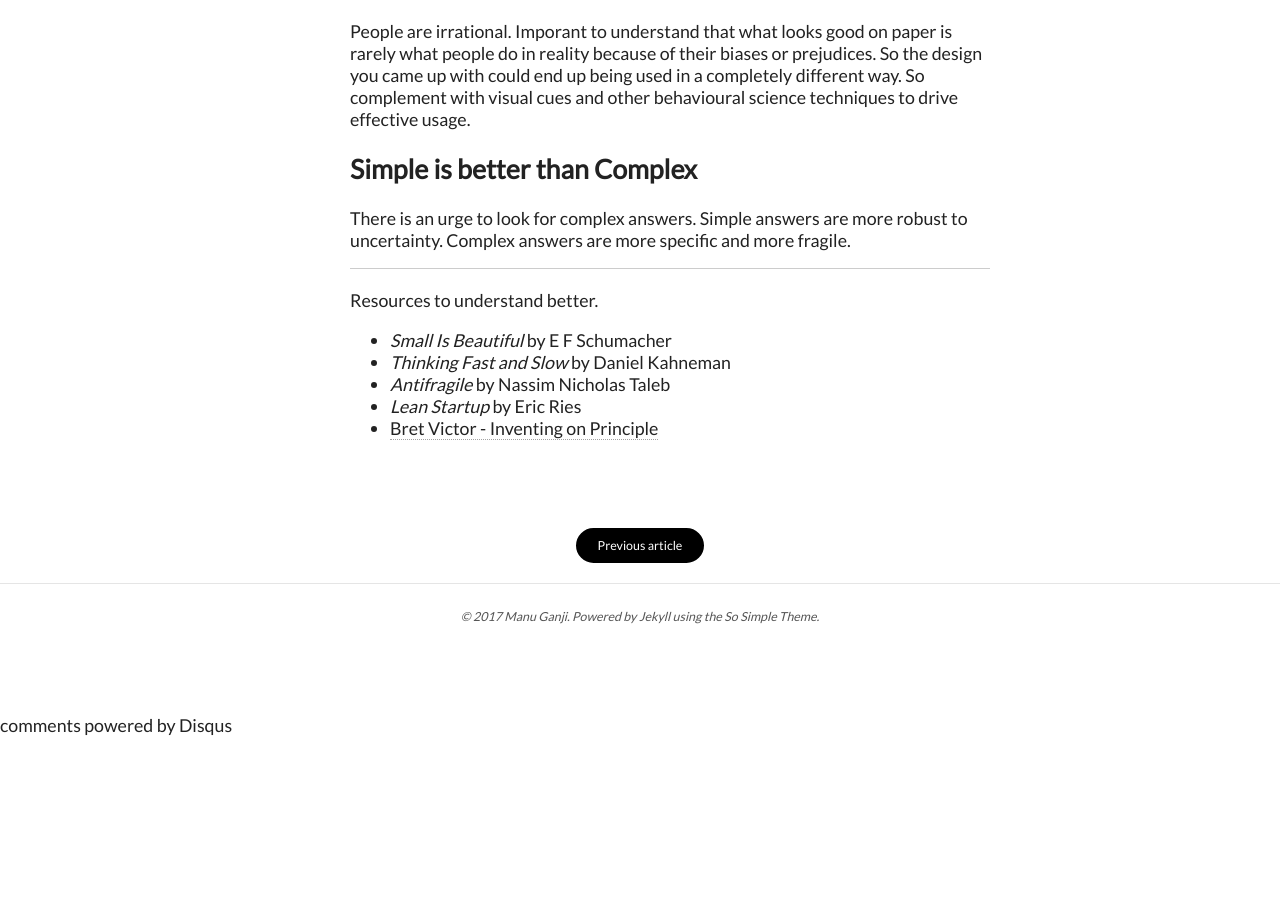
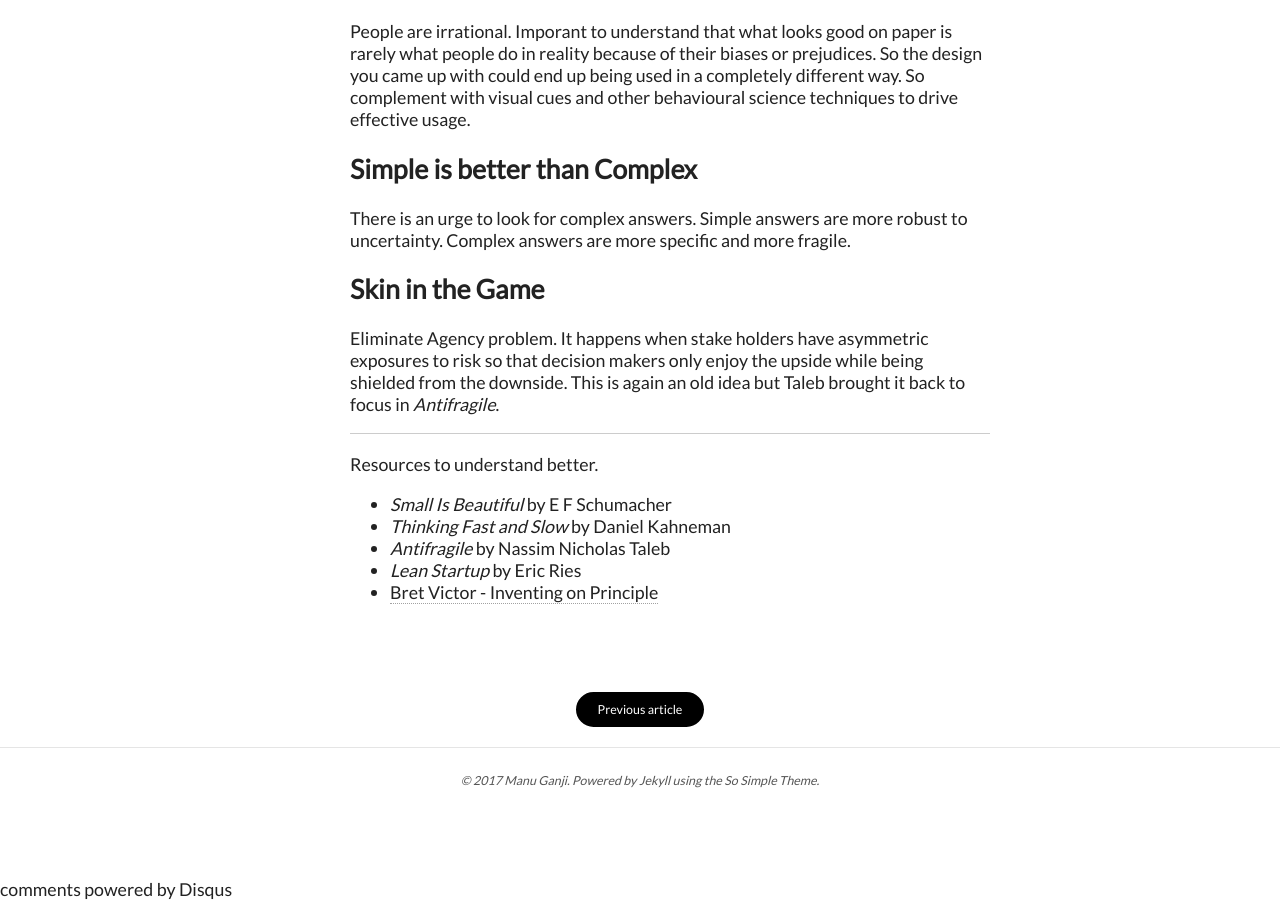
Before and after one commit to manuganji/manuganji.github.io, a Jekyll site: the page built from _posts/2017-05-04-system-design.md, in a window 1280 px wide and 900 px high, scrolled down 2362 px. Built offline with Jekyll 4.4.1, drawn with Linux system fonts in a browser that asks for light colours; nearby versions of some CDN libraries; comment, search, counter and statistics services are not loaded; before the commit the page ends 3098 px from its top, so only the background shows below that.

Commit message:
Adding skin in the game to System Design

```diff
--- a/_posts/2017-05-04-system-design.md
+++ b/_posts/2017-05-04-system-design.md
@@ -62,6 +62,10 @@ People are irrational. Imporant to understand that what looks good on paper is r
 
 There is an urge to look for complex answers. Simple answers are more robust to uncertainty. Complex answers are more specific and more fragile.
 
+# Skin in the Game
+
+Eliminate Agency problem. It happens when stake holders have asymmetric exposures to risk so that decision makers only enjoy the upside while being shielded from the downside. This is again an old idea but Taleb brought it back to focus in _Antifragile_.
+
 ---
 
 Resources to understand better.
```
